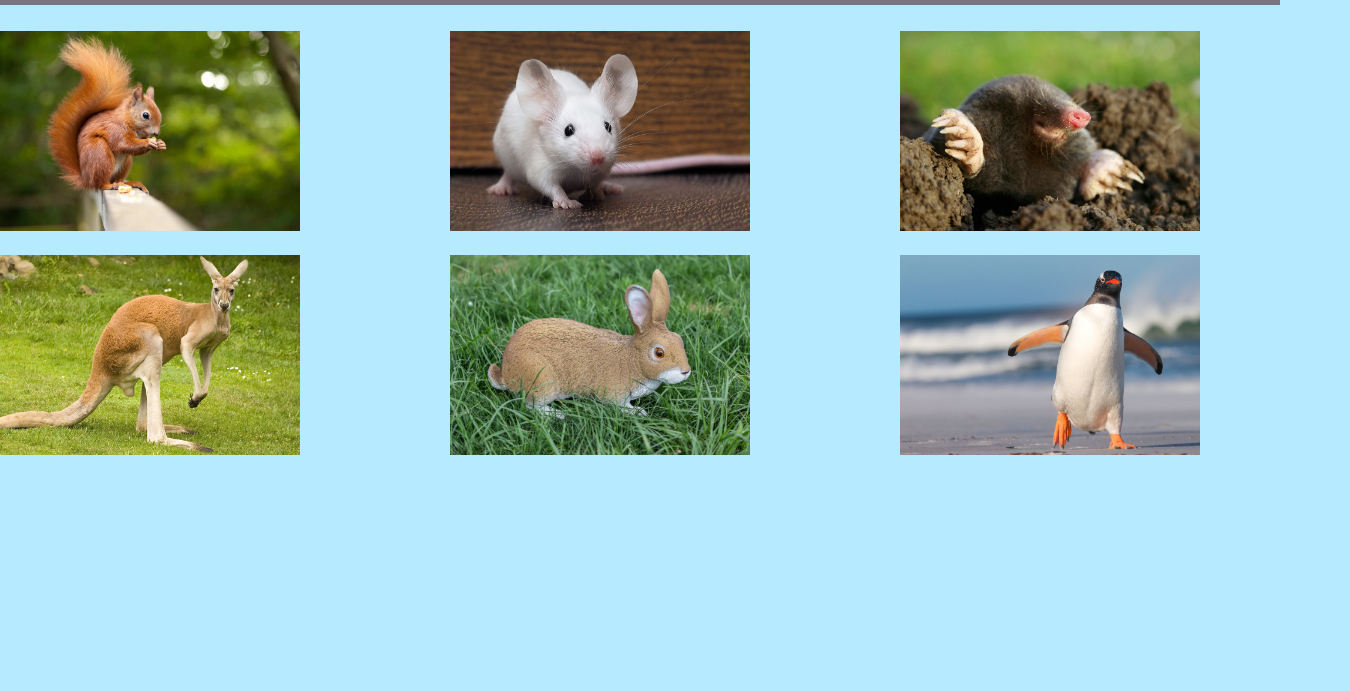
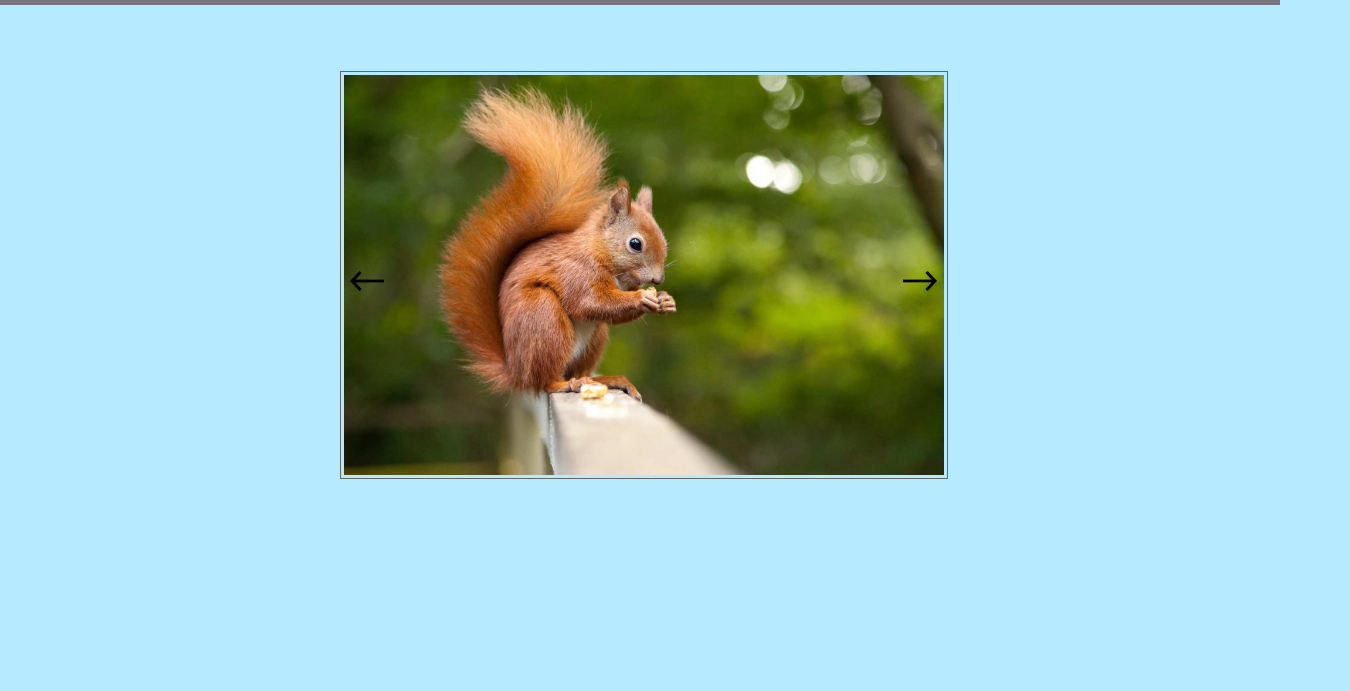
Before and after one commit to vajss/Bojana, a plain HTML site: page galerija.html in a window 1280 px wide. Shown: the part 52-743 px from the top of the page, 1350 px wide, since content can reach past the window. Drawn offline with nearby package versions, Linux system fonts and the light colour scheme.

Commit message:
valjda kraj

```diff
--- a/css/gallery.css
+++ b/css/gallery.css
@@ -16,3 +16,48 @@
     -webkit-transform:scale(1.2);
     transform:scale(1.2);
 }
+
+.container{
+    width: 630px;
+    margin: 40px auto;
+    overflow: auto;
+}
+
+.slider-iner{
+    height: "400";
+    width: "600";
+    position: relative;
+    overflow: hidden;
+    float: left;
+    padding: 3px;
+    border: #666 solid 1px;
+}
+
+.slider-iner img{
+    display: none;
+    height: "400";
+    width: "600";
+}
+
+.slider-iner img.active{
+    display: inline-block;
+}
+
+.prethodna, .sledeca{
+    float: left;
+    margin-top: 200px;
+    cursor: pointer;
+}
+
+.prethodna{
+    position: relative;
+    margin-right: -45px;
+    margin-left: 10px;
+    z-index: 100;
+}
+
+.sledeca{
+    position: relative;
+    margin-left: -45px;
+    z-index: 100;
+}
--- a/galerija.html
+++ b/galerija.html
@@ -3,6 +3,8 @@
 
 <head>
     <meta charset="UTF-8">
+
+    <script src="http://code.jquery.com/jquery-3.5.1.js" integrity="sha256-QWo7LDvxbWT2tbbQ97B53yJnYU3WhH/C8ycbRAkjPDc=" crossorigin="anonymous"></script>
 
     <link rel="stylesheet" href="https://cdn.jsdelivr.net/npm/bootstrap@4.5.3/dist/css/bootstrap.min.css"
         integrity="sha384-TX8t27EcRE3e/ihU7zmQxVncDAy5uIKz4rEkgIXeMed4M0jlfIDPvg6uqKI2xXr2" crossorigin="anonymous">
@@ -10,11 +12,18 @@
         integrity="sha384-ho+j7jyWK8fNQe+A12Hb8AhRq26LrZ/JpcUGGOn+Y7RsweNrtN/tE3MoK7ZeZDyx"
         crossorigin="anonymous"></script>
 
-    <link rel="stylesheet" href="css/main.css">
-    <link rel="stylesheet" href="css/gallery.css">
+        <link rel="stylesheet" href="css/main.css">
+        <link rel="stylesheet" href="css/gallery.css">
 
-    <script src="https://ajax.googleapis.com/ajax/libs/jquery/3.4.1/jquery.min.js"></script>
-    <script src="js/main.js"></script>
+
+    <script rel="stylesheet" src="js/main.js"></script>
+
+
+
+
+    <!--Jquery-->
+
+
 
     <title>Galerija</title>
 
@@ -30,8 +39,8 @@
 
                     <ul class="nav nav-tabs">
 
-                        <li class="active" id="home"><a class="navbar-brand" href="index.html"> Početna </a></li>
-                        <li class="active" id="o-nama"><a class="navbar-brand" href="onama.html"> O nama </a></li>
+                        <li id="home"><a class="navbar-brand" href="index.html"> Početna </a></li>
+                        <li id="o-nama"><a class="navbar-brand" href="onama.html"> O nama </a></li>
                         <li id="galerija"><a class="navbar-brand" href="galerija.html"> Slike </a></li>
                         <li id="rezervacija"><a class="navbar-brand" href="rezervisi.html"> Rezerviši ljubimca </a>
                         </li>
@@ -42,30 +51,19 @@
             </div>
 
         </div>
-        <div class="main">
-            <div class="image-container">
-                <div class="gallery-img">
-                    <img height="200" width="300" src="img/slika5.jpg" style="margin-right: 150px">
-                </div>
-                <div class="gallery-img">
-                    <img height="200" width="300" src="img/slika6.jpg" style="margin-right: 150px">
-                </div>
-                <div class="gallery-img">
-                    <img height="200" width="300" src="img/slika7.jpg" style="margin-right: 150px">
-                </div>
-            </div><br>
-            <div class="image-container">
-                <div class="gallery-img">
-                    <img class="img-rounded" alt="Rounded Image" height="200" width="300" src="img/slika8.jpg"
-                        style="margin-right: 150px">
-                </div>
-                <div class="gallery-img">
-                    <img class="img-rounded" alt="Rounded Image" height="200" width="300" src="img/slika9.jpg"
-                        style="margin-right: 150px">
-                </div>
-                <div class="gallery-img">
-                    <img class="img-rounded" alt="Rounded Image" height="200" width="300" src="img/slika 2.jpg"
-                        style="margin-right: 150px">
+        <div class = "main">
+            <div class="container">
+                <div class="slider-outer">
+                    <img width="34" height="20" src="img/strelica levo.png" class="prethodna" alt = "Prethodna">
+                    <div class="slider-iner">
+                        <img height="400" width="600" src="img/slika5.jpg" class="active">
+                        <img height="400" width="600" src="img/slika6.jpg">
+                        <img height="400" width="600" src="img/slika7.jpg">
+                        <img height="400" width="600" src="img/slika8.jpg">
+                        <img height="400" width="600" src="img/slika9.jpg">
+                        <img height="400" width="600" src="img/slika 2.jpg">
+                    </div>
+                    <img width="34" height="20" src="img/strelica desno.png" class="sledeca" alt = "Sledeca">
                 </div>
             </div>
         </div>
@@ -77,6 +75,8 @@
         </div>
 
     </div>
+
+
 </body>
 
 </html>
--- /dev/null
+++ b/js/main.js
@@ -0,0 +1,24 @@
+
+$(document).ready(function(){
+    $('.sledeca').on('click', function(){
+        console.log('clicked');
+       var trenutna = $('.active');
+        var sledeca = trenutna.next();
+
+        if(sledeca.length){
+            trenutna.removeClass('active').css('z-index', -10);
+            sledeca.addClass('active').css('z-index', 10);
+        }
+    });
+
+    $('.prethodna').on('click', function(){
+        console.log('clicked');
+       var trenutna = $('.active');
+        var prethodna = trenutna.prev();
+
+        if(prethodna.length){
+            trenutna.removeClass('active').css('z-index', -10);
+            prethodna.addClass('active').css('z-index', 10);
+        }
+    });
+});
```
Also changed, not shown: index.html (+0 -1 lines), img/strelica desno.png (added), img/strelica levo.png (added).
